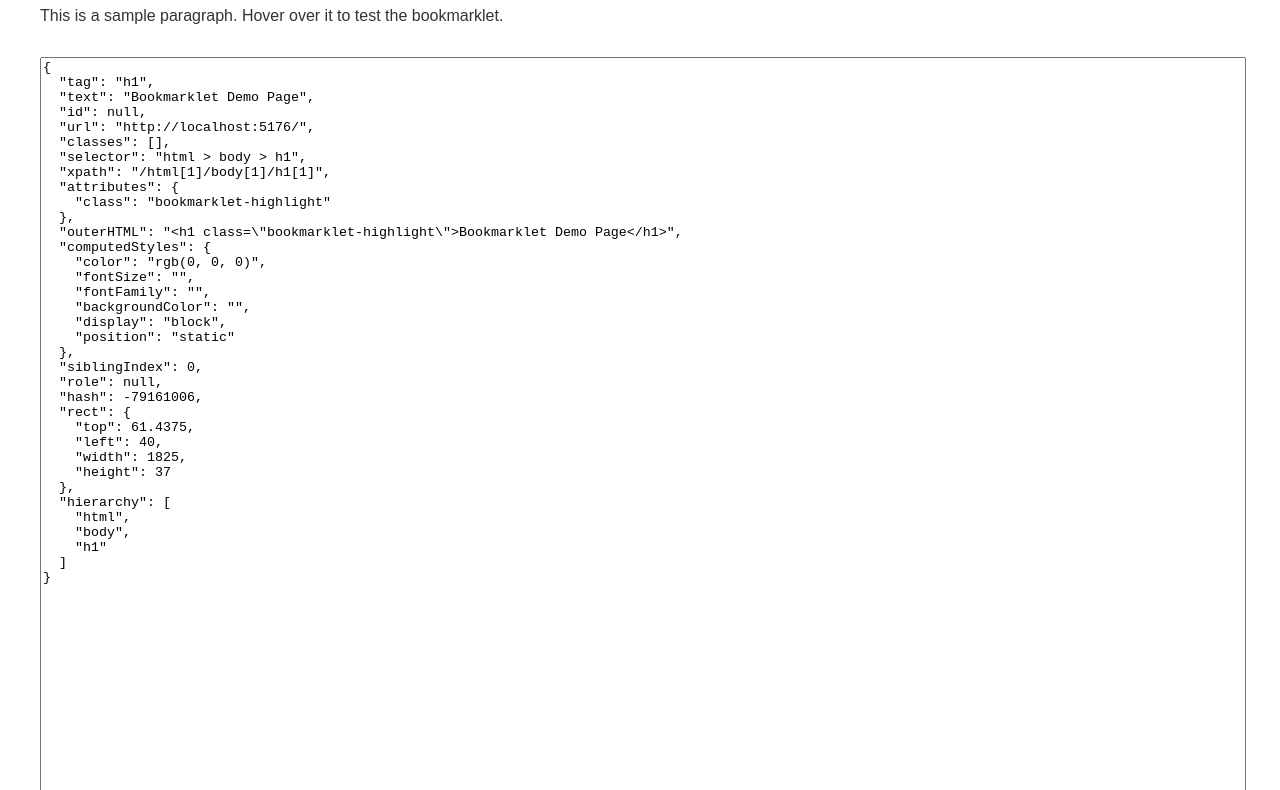
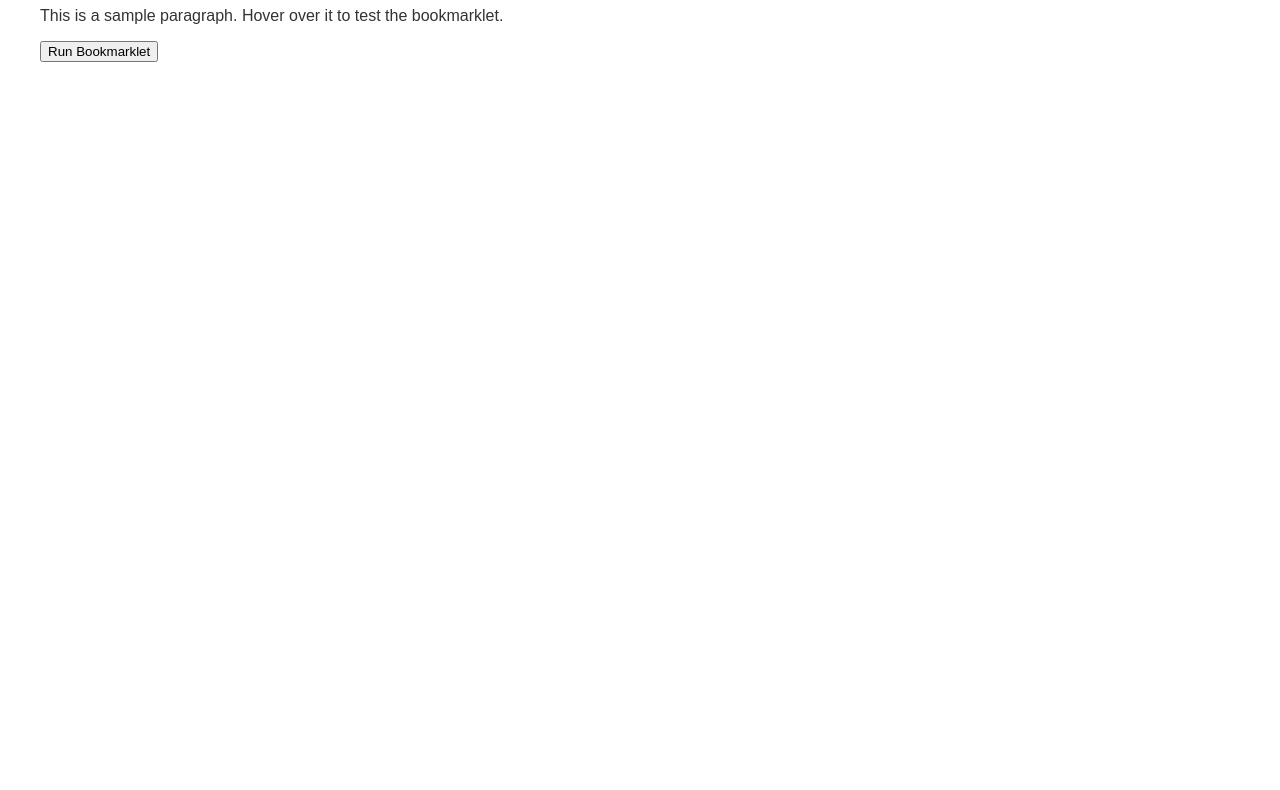
Before and after one commit to newmediapilot/bookmarklet-copy-node-context, a website: page index.html in a window 1280 px wide. Shown: the part 113-903 px from the top of the page. After the commit the page ends 800 px from the top, so only its background shows below. Drawn offline with Linux system fonts and the light colour scheme.

Commit message:
Update index.html

```diff
--- a/index.html
+++ b/index.html
@@ -4,56 +4,16 @@
   <meta charset="UTF-8">
   <title>Bookmarklet Demo</title>
   <style>
-        body {
-            font-family: sans-serif;
-            padding: 2rem;
-        }
-
-        #sample-text {
-            margin-top: 1rem;
-            color: #333;
-        }
+    body { font-family: sans-serif; padding: 2rem; }
+    #sample-text { margin-top: 1rem; color: #333; }
   </style>
 </head>
 <body>
   <h1>Bookmarklet Demo Page</h1>
   <p id="sample-text">This is a sample paragraph. Hover over it to test the bookmarklet.</p>
-<textarea id="paste-area" style="width:100%;height:2000px;font-family:monospace;margin-top:1rem;">{
-  "tag": "h1",
-  "text": "Bookmarklet Demo Page",
-  "id": null,
-  "url": "http://localhost:5176/",
-  "classes": [],
-  "selector": "html > body > h1",
-  "xpath": "/html[1]/body[1]/h1[1]",
-  "attributes": {
-    "class": "bookmarklet-highlight"
-  },
-  "outerHTML": "<h1 class=\"bookmarklet-highlight\">Bookmarklet Demo Page</h1>",
-  "computedStyles": {
-    "color": "rgb(0, 0, 0)",
-    "fontSize": "",
-    "fontFamily": "",
-    "backgroundColor": "",
-    "display": "block",
-    "position": "static"
-  },
-  "siblingIndex": 0,
-  "role": null,
-  "hash": -79161006,
-  "rect": {
-    "top": 61.4375,
-    "left": 40,
-    "width": 1825,
-    "height": 37
-  },
-  "hierarchy": [
-    "html",
-    "body",
-    "h1"
-  ]
-}
-</textarea>
+
+  <button id="run-bookmarklet">Run Bookmarklet</button>
+
   <script src="bookmarklet.js"></script>
 </body>
 </html>
```
Lines whose indentation alone changed are shown as unchanged.
